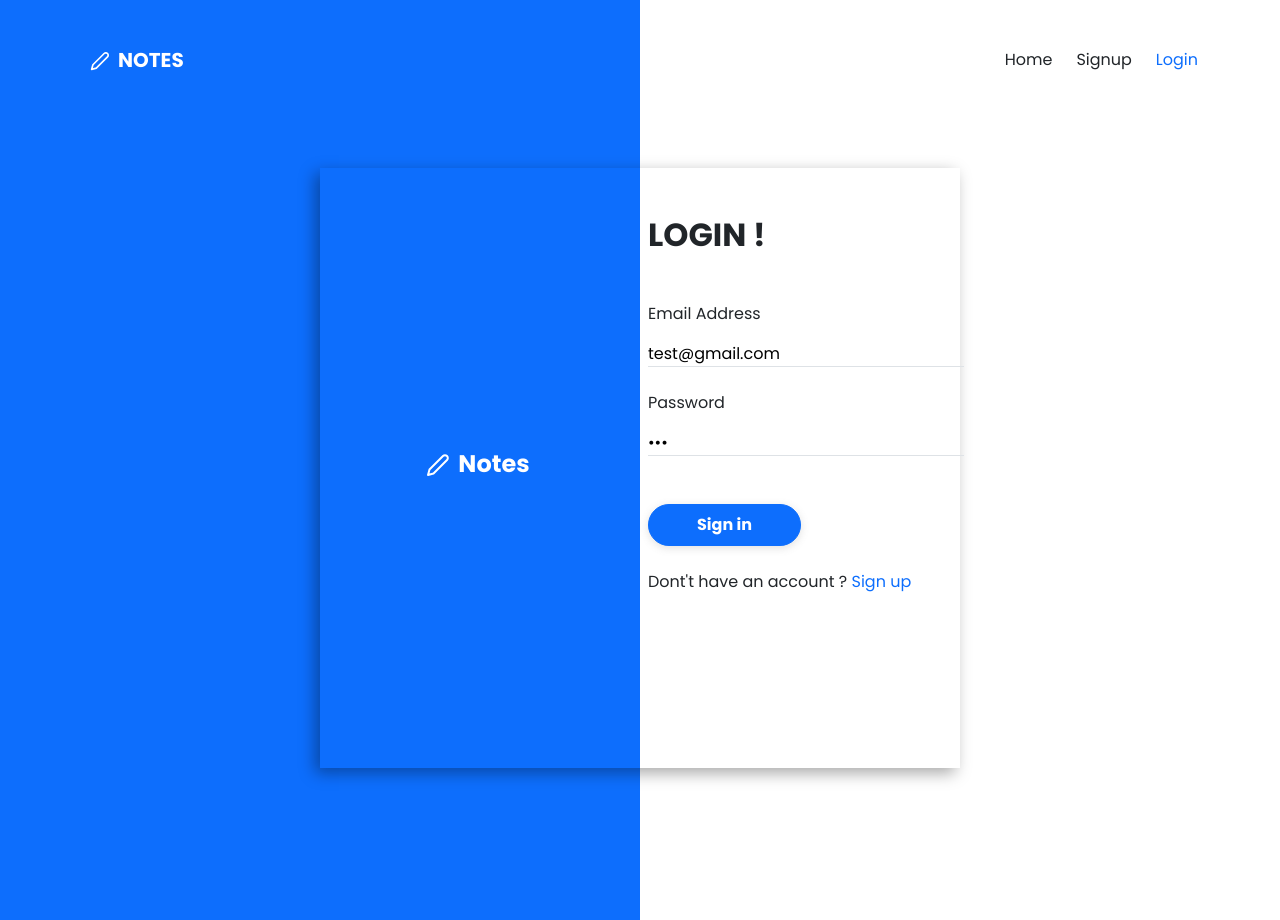
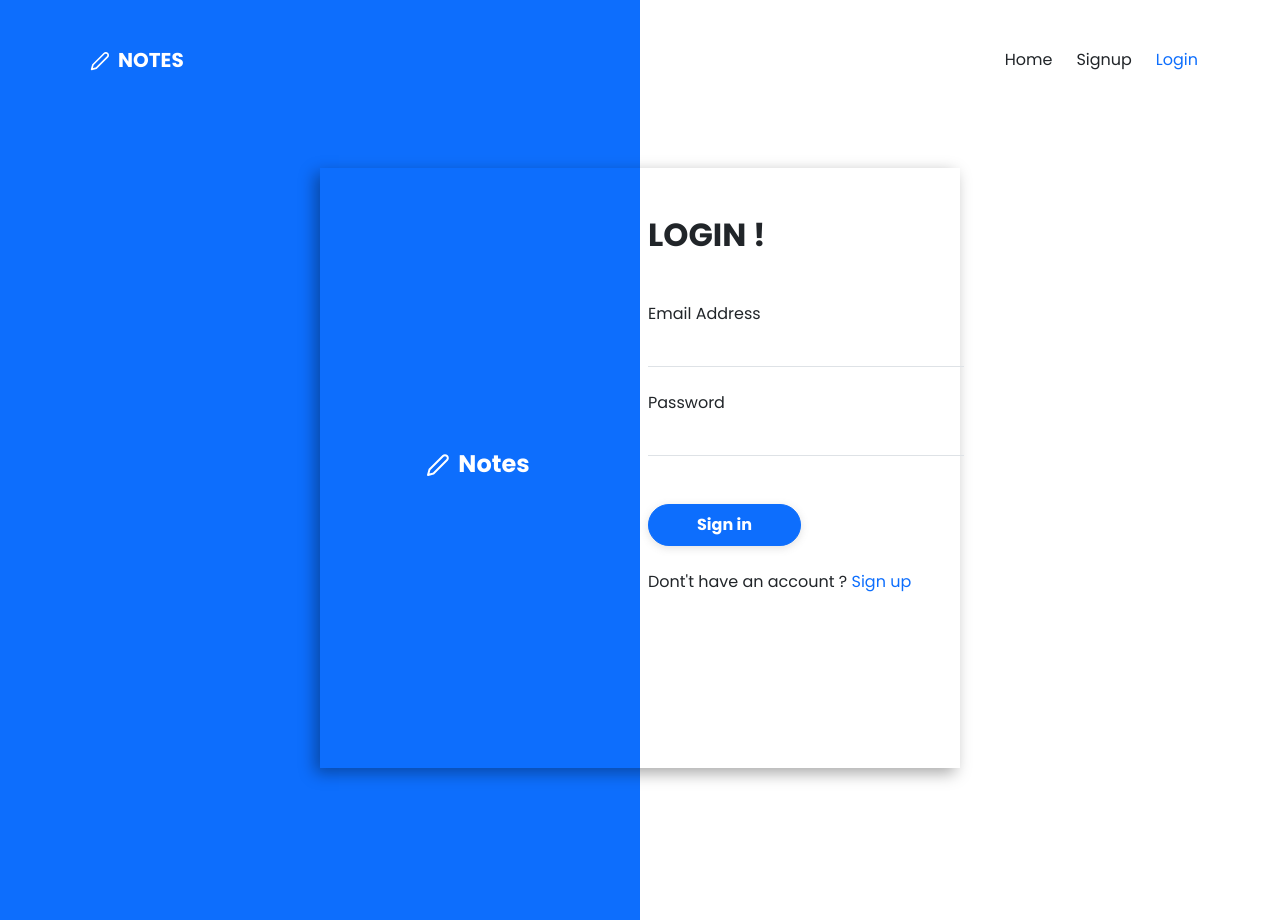
Before and after one commit to niamudeen-mvt/notes-client, a React (Create React App) app: page /login in a window 1280 px wide. Built offline with nearby package versions, Linux system fonts and the light colour scheme; no server answers.

Commit message:
message: login credentials removed

```diff
--- a/src/pages/auth/LoginForm.js
+++ b/src/pages/auth/LoginForm.js
@@ -19,8 +19,8 @@ const LoginForm = () => {
     const { setToken } = useAuth();
 
     const [user, setUser] = useState({
-        email: 'test@gmail.com',
-        password: '123',
+        email: '',
+        password: '',
     });
     const [errors, setErrors] = useState({});
     const [isLoading, setIsLoading] = useState(false);
```
